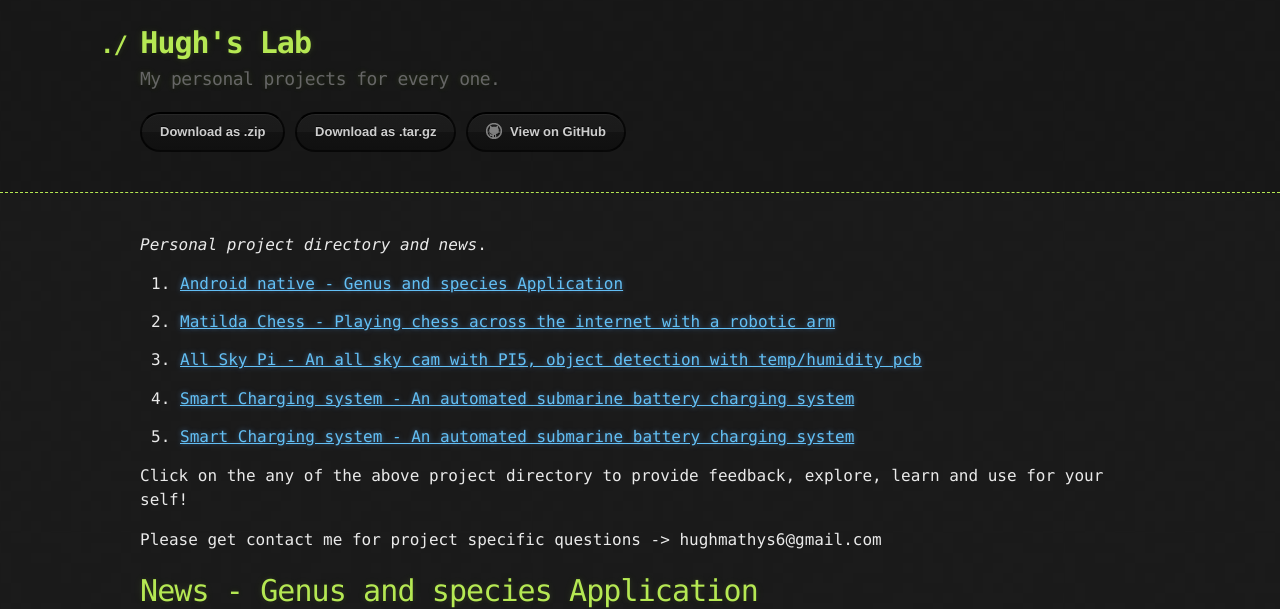
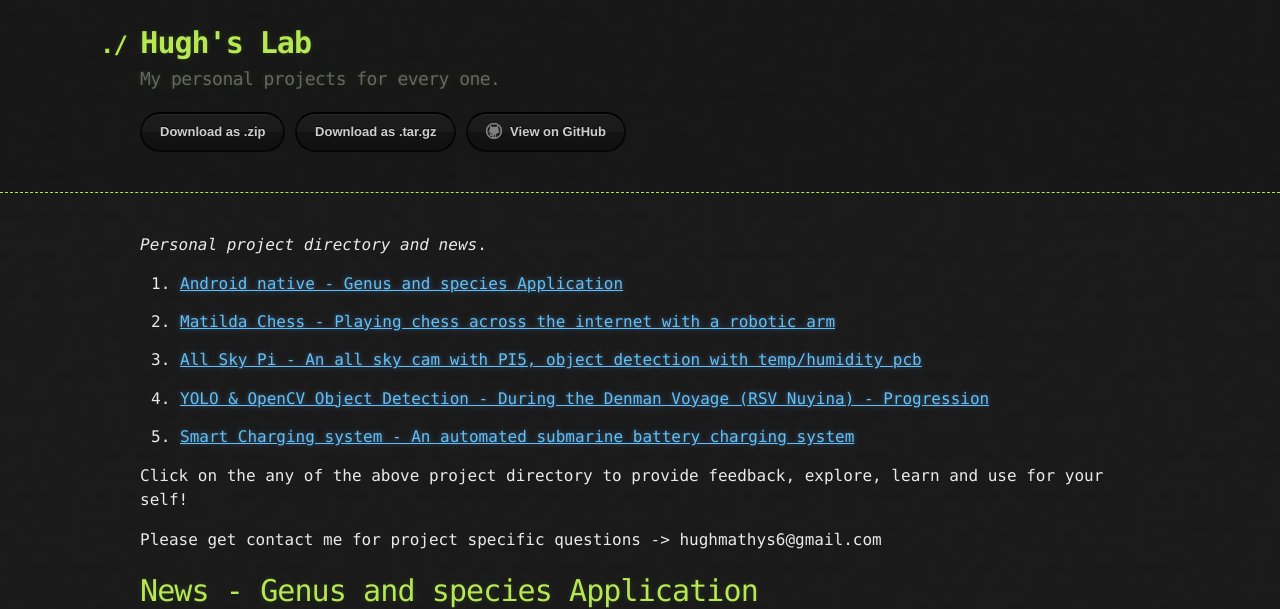
Before and after one commit to Chessdog68/my-github-page, a Jekyll site: the page built from index.md, in a window 1280 px wide and 900 px high, cut to the strip 0-609 px from the top of the window. Built offline with Jekyll 4.4.1, drawn with Linux system fonts in a browser that asks for light colours.

Commit message:
onpenCV update

```diff
--- a/index.md
+++ b/index.md
@@ -10,7 +10,7 @@ _Personal project directory and news_.
 
 3. [All Sky Pi - An all sky cam with PI5, object detection with temp/humidity pcb](./All_Sky_Pi5.html)
 
-4. [Smart Charging system - An automated submarine battery charging system](./YOLO_tracking.html)
+4. [YOLO & OpenCV Object Detection - During the Denman Voyage (RSV Nuyina) - Progression](./YOLO_tracking.html)
 
 4. [Smart Charging system - An automated submarine battery charging system](./Smart_Charger.html)
 
```
Also changed, not shown: YOLO_tracking.md (+1 -1 lines).
